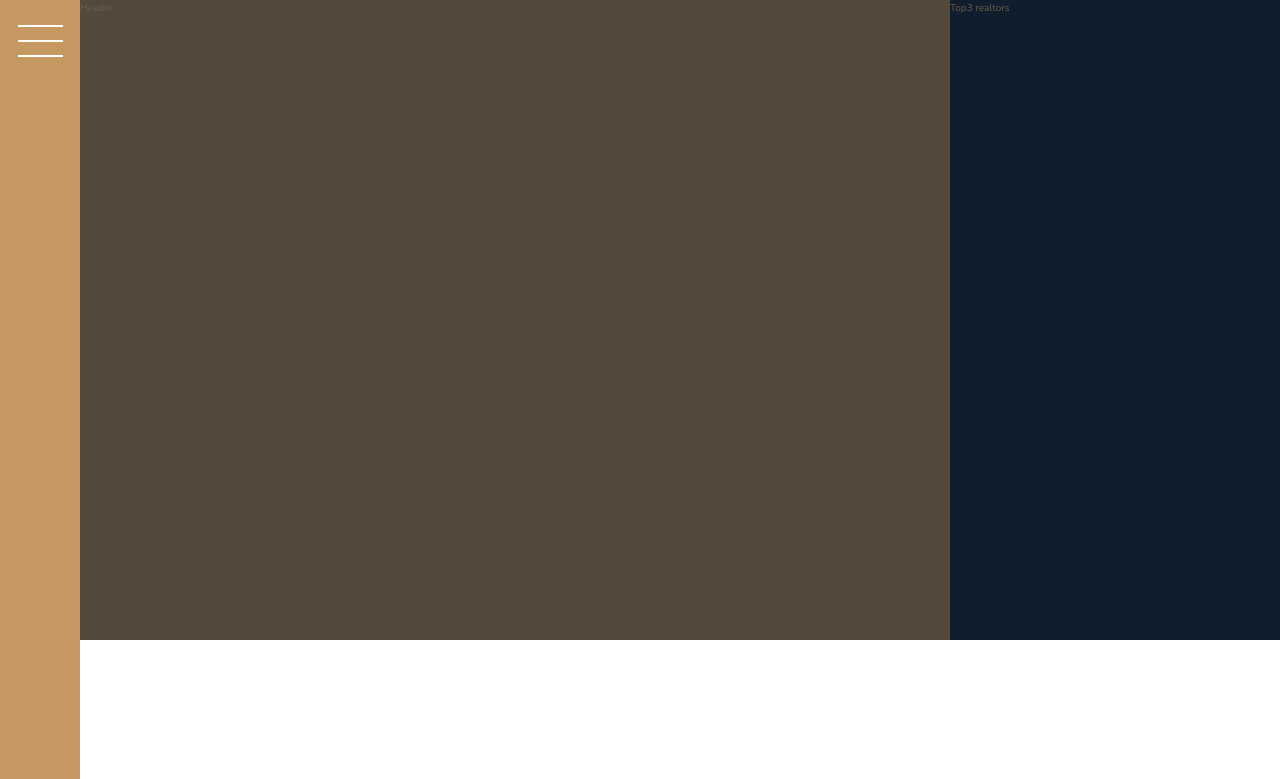
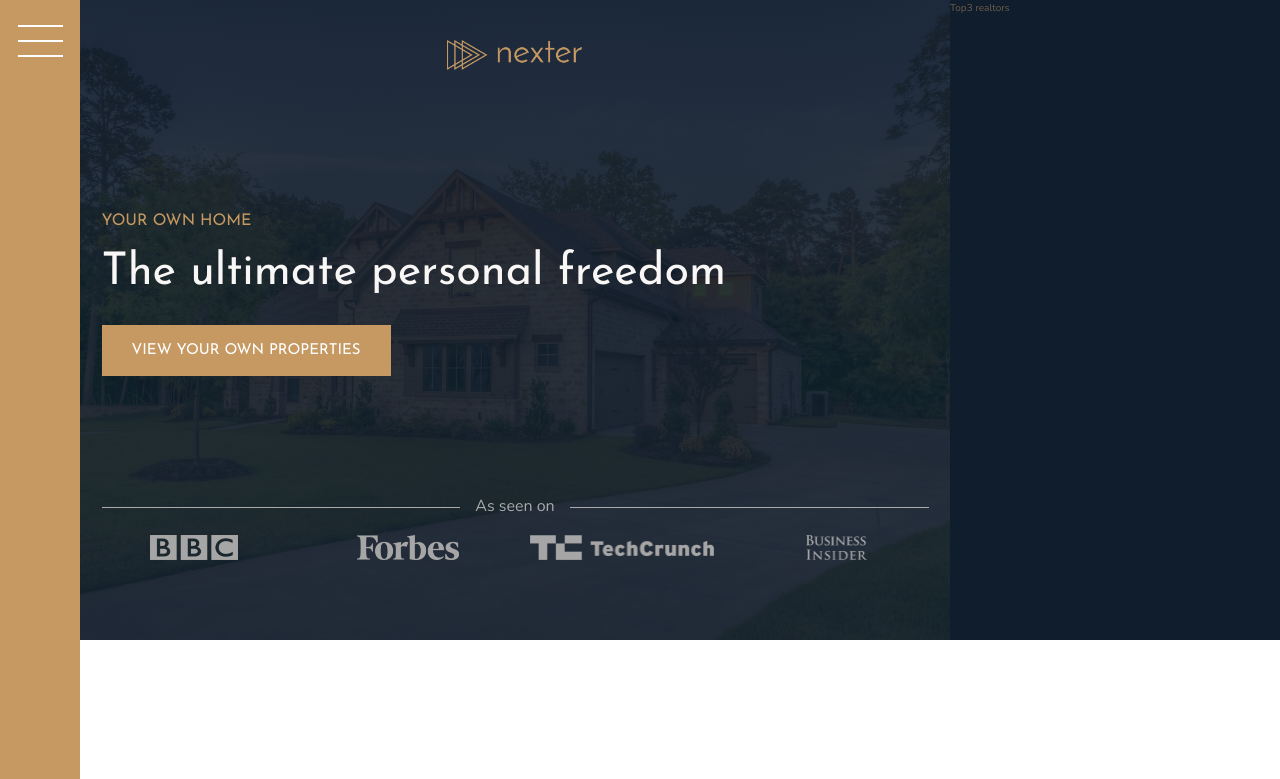
Before and after one commit to Jasenpan1987/nexter, a website: page index.html in a window 1280 px wide. Shown: the top 779 px of the page. Drawn offline with nearby package versions, Linux system fonts and the light colour scheme.

Commit message:
header section

```diff
--- a/index.html
+++ b/index.html
@@ -17,7 +17,17 @@
         </div>
 
         <header class="header">
-            Header
+            <img src="img/logo.png" alt="nexter logo" class="header__logo">
+            <h3 class="heading-3">Your own home</h3>
+            <h1 class="heading-1">The ultimate personal freedom</h1>
+            <button class="btn header__btn">View your own properties</button>
+            <div class="header__seenon-text">As seen on</div>
+            <div class="header__seenon-logos">
+                <img src="img/logo-bbc.png" alt="bbc">
+                <img src="img/logo-forbes.png" alt="forbs">
+                <img src="img/logo-techcrunch.png" alt="techcrunch">
+                <img src="img/logo-bi.png" alt="bi">
+            </div>
         </header>
 
         <div class="realtors">
--- a/sass/_header.scss
+++ b/sass/_header.scss
@@ -1,4 +1,57 @@
 .header {
   background-color: $color-grey-dark-1;
+  background-image: linear-gradient(
+    rgba($color-secondary, .9),
+    rgba($color-secondary, .9)), url("../img/hero.jpeg");
+  background-size: cover;
+  background-position: center;
+  padding: 8rem;
+  padding-top: 4rem;
+
   grid-column: full-start / col-end 6;
+
+  display: grid;
+  grid-template-rows: 1fr min-content 6rem 1fr;
+  grid-template-columns: max-content;
+  grid-row-gap: 1.5rem;
+  justify-content: center;
+
+  &__logo {
+    height: 3rem;
+    justify-self: center;
+  }
+
+  &__btn {
+    justify-self: start;
+    align-self: start;
+  }
+
+  &__seenon-text {
+    font-size: 1.6rem;
+    color: $color-grey-light-2;
+
+    display: grid;
+    grid-template-columns: 1fr max-content 1fr;
+    grid-gap: 1.5rem;
+    align-items: center;
+
+    &::before,
+    &::after {
+      content: "";
+      display: block;
+      height: 1px;
+      background-color: currentColor;
+    }
+  }
+
+  &__seenon-logos {
+    display: grid;
+    grid-template-columns: repeat(4, 1fr);
+    grid-gap: 3rem;
+    justify-items: center;
+    img {
+      height: 2.5rem;
+      filter: brightness(65%);
+    }
+  }
 }
--- a/sass/_typography.scss
+++ b/sass/_typography.scss
@@ -6,6 +6,9 @@
 .heading {
   &-1 {
     @extend %heading;
+    font-size: 4.5rem;
+    color: $color-grey-light-1;
+    line-height: 1;
   }
 
   &-2 {
```
Also changed, not shown: css/style.css.
